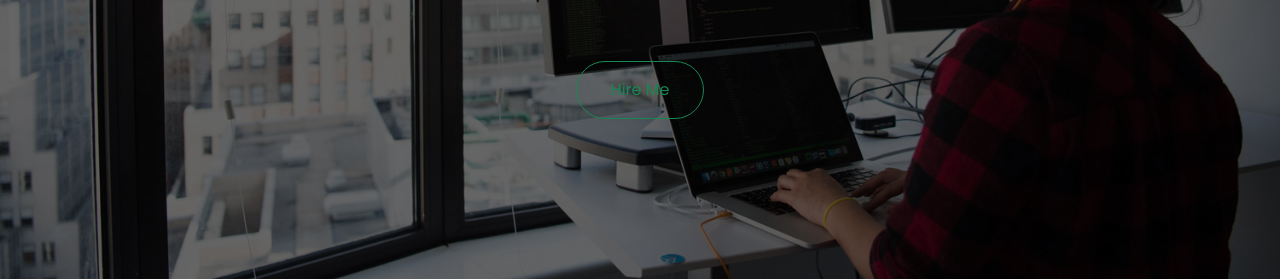
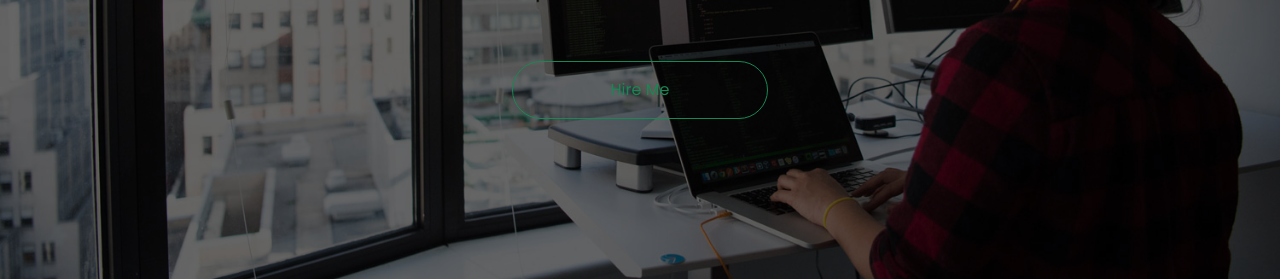
Before and after one commit to Mariam-Eid-Mohamed/-Portfolio-template, a plain HTML site: page index.html in a window 1280 px wide. Shown: the part 521-800 px from the top of the page. Drawn offline with Linux system fonts and the light colour scheme.

Commit message:
Template Done

```diff
--- a/index.html
+++ b/index.html
@@ -73,7 +73,7 @@
                         </div>
                     </div>
                     <p class="fs-3 text-white-50 mb-5">based in Giza , Egypt </p>
-                    <button type="button" class=" m-3 p-3 w-25 btn  btn-outline-success  rounded-pill ">Hire
+                    <button type="button" class=" m-3 p-3 w-50 btn  btn-outline-success  rounded-pill ">Hire
                         Me</button>
                 </div>
             </div>
```
